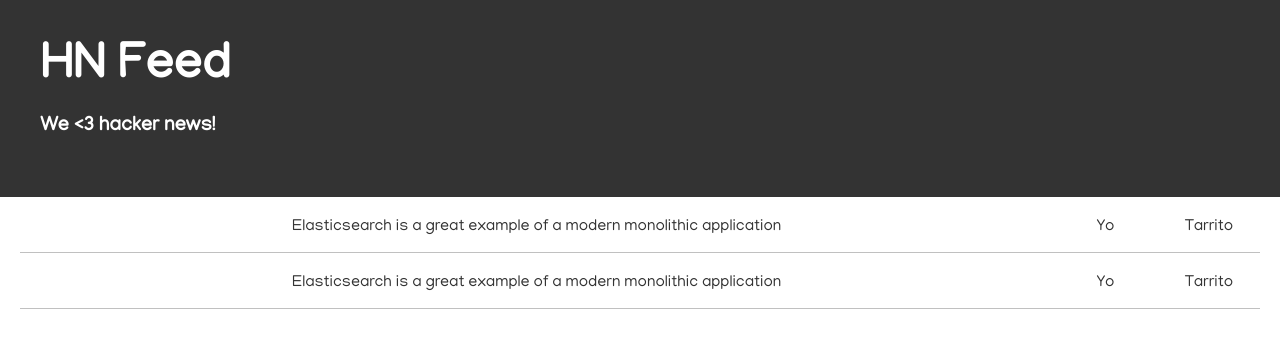
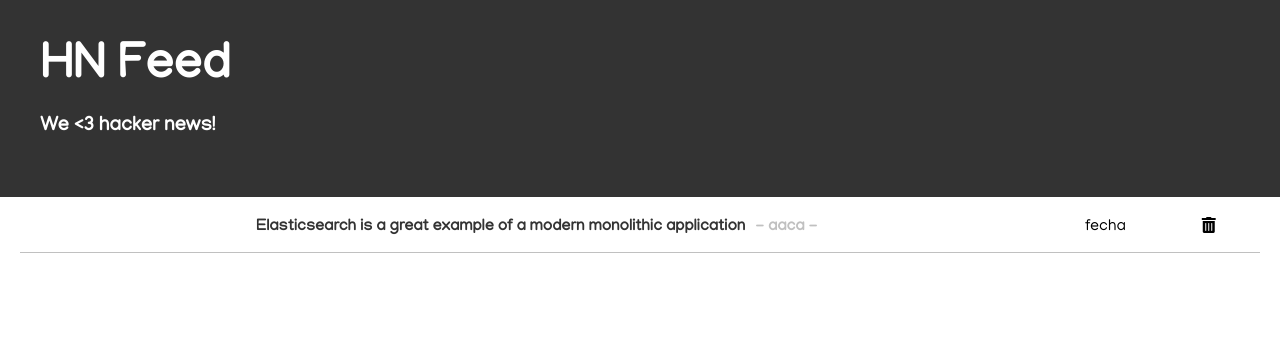
Before and after one commit to camesine/hacker-news, an Angular app in the folder client/: page / in a window 1280 px wide. Shown: the top 348 px of the page. Built offline with nearby package versions, Linux system fonts and the light colour scheme.

Commit message:
add font awesome

```diff
--- a/client/src/app/modules/hacker-news/pages/articles/articles.component.css
+++ b/client/src/app/modules/hacker-news/pages/articles/articles.component.css
@@ -32,12 +32,18 @@ mat-grid-list {
 	border-bottom: 1px solid silver;
 }
 
-mat-grid-tile .title {
-	color: red;
+mat-grid-tile .author {
+	margin-left: 10px;
+	color: silver;
+	font-weight: 1000;
 }
 
-mat-grid-tile {
+mat-grid-tile .articleTitle {
+	color: #333;
+	font-family: 'Manjari';
+	font-weight: 1000;
+}
 
-	color: #333;
-	font-family: 'Manjari'
+.tash {
+	cursor: pointer;
 }
--- a/client/src/app/modules/hacker-news/pages/articles/articles.component.html
+++ b/client/src/app/modules/hacker-news/pages/articles/articles.component.html
@@ -4,30 +4,16 @@
 </div>
 
 <mat-grid-list cols = "12" rowHeight = "50px">
-    <mat-grid-tile [ngClass]="title"
-    [colspan] = "10"
-    [rowspan] = "1">Elasticsearch is a great example of a modern monolithic application
+    <mat-grid-tile [colspan] = "10" [rowspan] = "1">
+    <p class="articleTitle">Elasticsearch is a great example of a modern monolithic application</p>
+    <p class="author" > - aaca - </p>
     </mat-grid-tile>
     <mat-grid-tile
     [colspan] = "1"
-    [rowspan] = "1">Yo
+    [rowspan] = "1">fecha
     </mat-grid-tile>
     <mat-grid-tile
     [colspan] = "1"
-    [rowspan] = "1">Tarrito
+    [rowspan] = "1"><p class="tash" ><i class="fas fa-trash-alt"></i></p>
     </mat-grid-tile>
 </mat-grid-list>
-<mat-grid-list cols = "12" rowHeight = "50px">
-    <mat-grid-tile
-    [colspan] = "10"
-    [rowspan] = "1">Elasticsearch is a great example of a modern monolithic application
-    </mat-grid-tile>
-    <mat-grid-tile
-    [colspan] = "1"
-    [rowspan] = "1">Yo
-    </mat-grid-tile>
-    <mat-grid-tile
-    [colspan] = "1"
-    [rowspan] = "1">Tarrito
-    </mat-grid-tile>
-</mat-grid-list>
--- a/client/src/index.html
+++ b/client/src/index.html
@@ -8,6 +8,12 @@
   <link rel="icon" type="image/x-icon" href="favicon.ico">
   <link href="https://fonts.googleapis.com/css?family=Manjari&display=swap" rel="stylesheet">
   <link href="https://fonts.googleapis.com/icon?family=Material+Icons" rel="stylesheet">
+  <link
+			rel="stylesheet"
+			href="https://use.fontawesome.com/releases/v5.5.0/css/all.css"
+			integrity="sha384-B4dIYHKNBt8Bc12p+WXckhzcICo0wtJAoU8YZTY5qE0Id1GSseTk6S+L3BlXeVIU"
+			crossorigin="anonymous"
+		/>
 </head>
 <body>
   <app-root></app-root>
```
